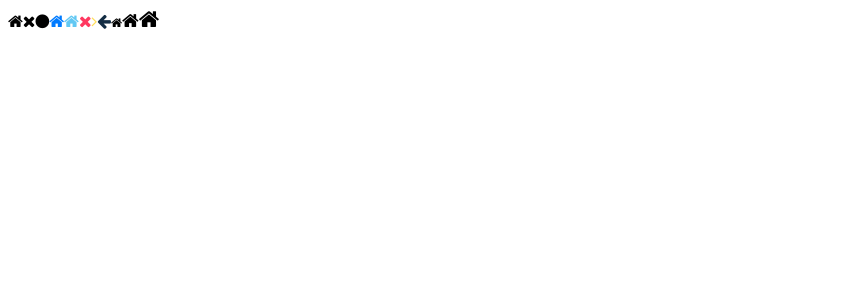
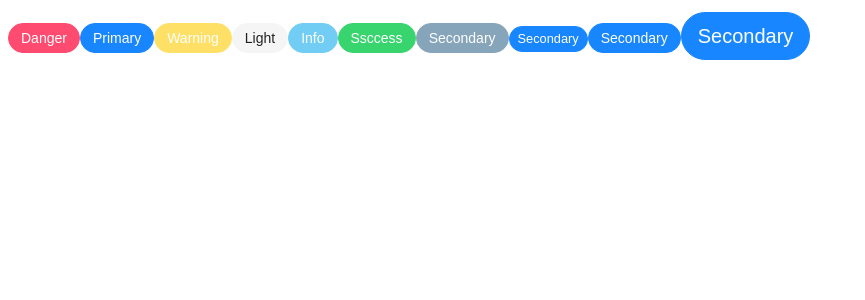
Before and after one commit to Zubair-Ashraf/keyko-contacts, a React (Create React App) app: page / in a window 1280 px wide. Shown: the top 300 px of the page, without its empty margins (0-865 px from the left). Built offline with nearby package versions, Linux system fonts and the light colour scheme.

Commit message:
create chip component

```diff
--- /dev/null
+++ b/src/core-ui/Chip/index.tsx
@@ -0,0 +1,19 @@
+import { FC } from 'react';
+import { className } from './methods';
+import { ChipProps } from './props';
+
+export const Chip: FC<ChipProps> = (props: ChipProps) => {
+  const { disabled, onClick, children }: ChipProps = props;
+
+  return (
+    <button
+      disabled={disabled}
+      onClick={onClick}
+      className={className`${props}`}
+    >
+      {children}
+    </button>
+  );
+};
+
+export * from './props';
--- /dev/null
+++ b/src/core-ui/Chip/methods.ts
@@ -0,0 +1,27 @@
+import { ChipProps } from './props';
+
+export type ClassNameFunc<TProps> = (
+  strings: TemplateStringsArray,
+  props: TProps
+) => string;
+
+export const className: ClassNameFunc<ChipProps> = (
+  strings: TemplateStringsArray,
+  props: ChipProps
+): string => {
+  const classNames: string = ['chip']
+    .concat(
+      ['fullwidth', 'outlined', 'rounded', 'loading'].map(
+        (name: string): string | null => (props[name] ? `is-${name}` : null)
+      )
+    )
+    .concat(
+      ['color', 'size'].map((name: string): string | null =>
+        props[name] ? `is-${props[name]}` : null
+      )
+    )
+    .filter((name: string | null): boolean => !!name)
+    .join(' ');
+
+  return classNames;
+};
--- /dev/null
+++ b/src/core-ui/Chip/props.ts
@@ -0,0 +1,23 @@
+import { ReactNode } from 'react';
+
+export interface ChipProps {
+  rounded?: boolean;
+
+  color?:
+    | 'dark'
+    | 'light'
+    | 'primary'
+    | 'secondary'
+    | 'info'
+    | 'success'
+    | 'warning'
+    | 'danger';
+
+  size?: 'small' | 'medium' | 'large';
+
+  disabled?: boolean;
+
+  children?: ReactNode;
+
+  onClick?: (e: any) => any;
+}
--- a/src/core-ui/index.ts
+++ b/src/core-ui/index.ts
@@ -6,3 +6,4 @@ export * from './Grid';
 export * from './List';
 export * from './Typography';
 export * from './Icon';
+export * from './Chip';
--- a/src/core/App/index.tsx
+++ b/src/core/App/index.tsx
@@ -1,23 +1,41 @@
 import { Fragment } from 'react';
-import { Icon } from 'core-ui';
+import { Chip, Icon } from 'core-ui';
 
 const App = () => {
   return (
     <Fragment>
-      {/**Icons */}
-      <Icon name='home' />
-      <Icon name='times' />
-      <Icon name='circle' />
-      {/**Icons color */}
-      <Icon name='home' color='primary' />
-      <Icon name='home' color='info' />
-      <Icon name='times' color='danger' />
-      <Icon name='angle-right' color='warning' />
-      <Icon name='arrow-left' color='dark' />
-      {/**Icons sizes */}
-      <Icon name='home' size='small' />
-      <Icon name='home' size='medium' />
-      <Icon name='home' size='large' />
+      {/**Chip colors */}
+      <Chip color='danger' rounded>
+        Danger
+      </Chip>
+      <Chip color='primary' rounded>
+        Primary
+      </Chip>
+      <Chip color='warning' rounded>
+        Warning
+      </Chip>
+      <Chip color='light' rounded>
+        Light
+      </Chip>
+      <Chip color='info' rounded>
+        Info
+      </Chip>
+      <Chip color='success' rounded>
+        Ssccess
+      </Chip>
+      <Chip color='secondary' rounded>
+        Secondary
+      </Chip>
+      {/**Chip sizes */}
+      <Chip color='primary' size='small' rounded>
+        Secondary
+      </Chip>
+      <Chip color='primary' size='medium' rounded>
+        Secondary
+      </Chip>
+      <Chip color='primary' size='large' rounded>
+        Secondary
+      </Chip>
     </Fragment>
   );
 };
```
